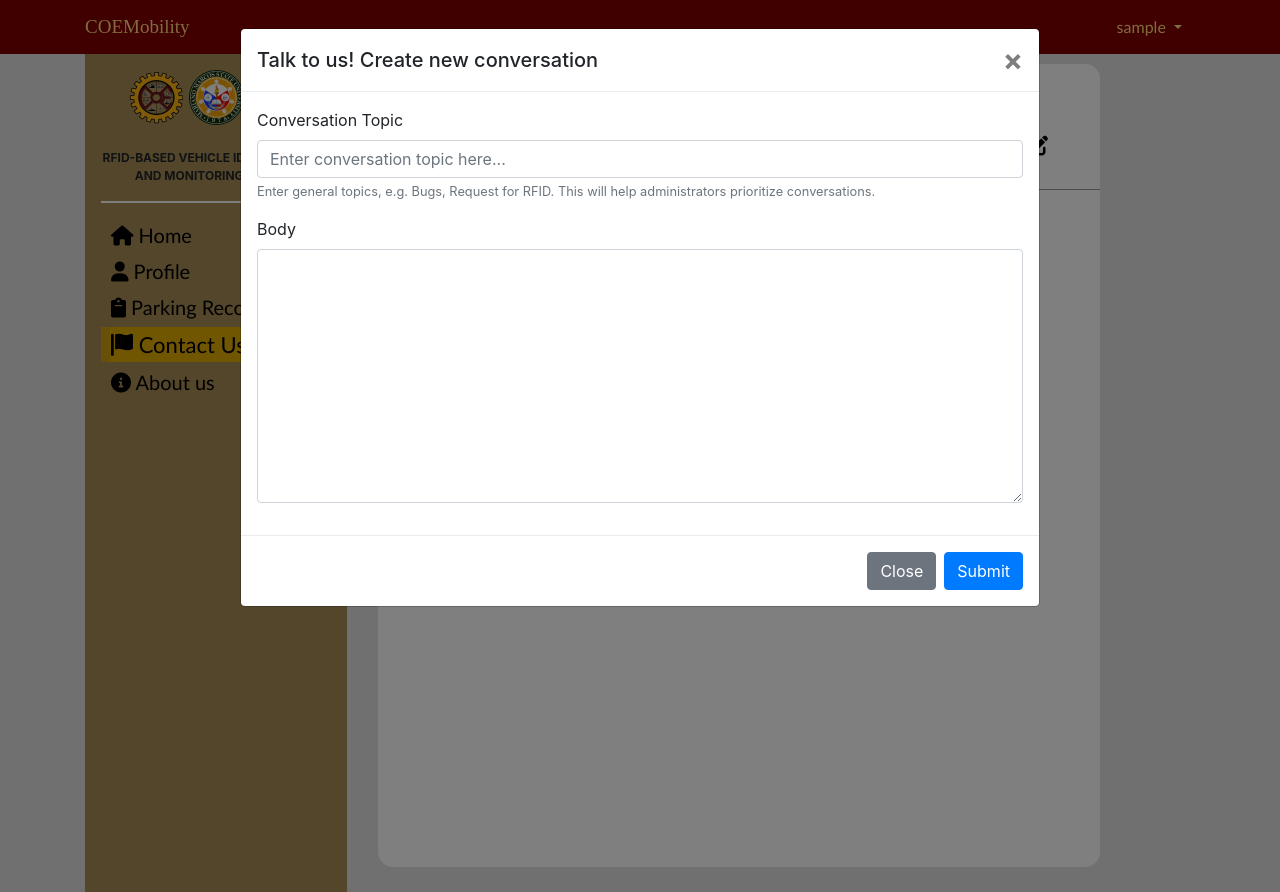
After one commit to IdentityZero/coemobility-webserver, a Django app: page /contact-us/ in a window 1280 px wide, after a click that opens the changed part. The commit adds this page. Run offline with Django 5.2, Linux system fonts and the light colour scheme; the visitor is signed in with stand-in values (Sample User, id 1).

Commit message:
Contact Us feature

```diff
--- a/parking_website/core/static/core/css/base.css
+++ b/parking_website/core/static/core/css/base.css
@@ -49,7 +49,7 @@ body{
     font-family: var(--secondary-font-family) !important;
 }
 
-nav{
+#navbar-topbar{
     height: 54px;
     width: 100%;
     background-color: var(--color-primary-main);
--- /dev/null
+++ b/parking_website/core/static/core/css/contactus.css
@@ -0,0 +1,100 @@
+#inbox-box {
+    margin-top:10px;
+    width:90%;
+    min-height: 90vh;
+    background-color: white;;
+    border-radius: 15px;
+}
+
+#inbox-header {
+    border-bottom: 1px solid #9c9999;
+    padding-bottom: 20px;
+}
+
+#inbox-header h2 {
+    font-weight:400;
+    font-family: Arial, Helvetica, sans-serif;
+}
+
+#search-box {
+    width: 85%;
+    background-color: #c9c9c9;
+    border-radius: 10px;
+    border: none;
+    padding-left: 10px;
+    padding:10px;
+}
+
+#inbox-header form button {
+    cursor: pointer;
+    border: none;
+    background-color: white;
+    font-size: 20px;
+}
+
+.mail-box {
+    padding:10px;
+}
+
+.mail-header button {
+    padding:0;
+    border:none;
+    background-color: white;
+    cursor: pointer;
+    outline: none;
+}
+
+.mail-body {
+    padding-left: 15px;
+    color: #858585;
+    border-bottom: 1px solid #9c9999;
+}
+
+.mail-content p {
+    white-space: nowrap;
+    overflow: hidden;
+    text-overflow: ellipsis;
+}
+
+.mail {
+    margin-bottom: 15px;
+}
+
+.pagination-navbar {
+    padding-bottom:5px;
+}
+
+.modal-dialog-scrollable{
+    overflow-y: initial !important
+}
+.modal-dialog-scrollable .modal-body{
+    height: 55vh;
+    overflow-y: auto;
+}
+
+#conversation-history {
+    height: 80%;
+}
+
+#reply-form {
+    display: flex;
+    align-items: center;
+    height: 15vh;
+    border: 1px solid rgba(133,133,133,0.5);
+}
+
+.conversation-message {
+    padding: 5px;
+    margin:0;
+    max-width: 70%;
+}
+
+.conversation-message p {
+    margin:0;
+}
+
+#conversation-container {
+    display: flex;
+    flex-direction: column-reverse;
+    justify-content: flex-start;
+}
--- /dev/null
+++ b/parking_website/core/static/core/js/contactus.js
@@ -0,0 +1,362 @@
+// Initialize
+// For design purpose only. To show indicator of where the user is. There are better ways!!!
+const linkDiv = document.querySelector('.link-set-items');
+const activeChild = linkDiv.querySelector('.active');
+if (activeChild) {
+    activeChild.classList.remove('active');
+}
+
+document.getElementById("contactUsLink-desktop").classList.add("active");
+document.getElementById("contactUsLink-mobile").classList.add("active");
+
+const id = document.getElementById("request-id").value;
+const conversationUrl = `http://localhost:8000/chats/conversations/?id=${id}`
+const mailBox = document.getElementById("mailbox");
+
+const newConversationButton = document.getElementById("newConversationButton");
+
+const mailPerPage = 7;
+const paginationBar = document.getElementById("pagination-bar");
+
+const readConversationModal = document.getElementById("readConversationModal")
+const conversationBlock = document.getElementById("conversation-history")
+const conversationTitle = document.getElementById("readConversationTitle")
+const replyButton = document.getElementById("reply-button")
+
+retrieveInboxForm(conversationUrl);
+// Ending of initialization
+
+// NEW CONVERSATION FORM
+document.getElementById("newConversationForm").addEventListener('submit', function(e) {
+    newConversationButton.disabled = true;
+    newConversationButton.textContent = "Submitting...";
+    e.preventDefault();
+
+    // Disable button
+
+    const url = 'http://localhost:8000/chats/new/';
+    const newTopic = document.getElementById("new-topic");
+    const newTopicBody = document.getElementById("new-topic-body");
+
+    const data = {
+        user: id,
+        topic: newTopic.value,
+        newtopicbody: newTopicBody.value
+    };
+
+    const options = {
+        method: 'POST', // HTTP method
+        headers: {
+          'Content-Type': 'application/json' // Specify the content type
+        },
+        body: JSON.stringify(data) // Convert data to JSON string
+    };
+
+    fetch(url, options)
+    .then(response => {
+        if (!response.ok) {
+        throw new Error('Network response was not ok ' + response.statusText);
+            alert("Cannot process events now! Try again later.");
+        }
+        setTimeout(function() {
+            newConversationButton.disabled = false;
+            newConversationButton.textContent = "Submit";
+        }, 1000);
+        return response.json(); // Parse the JSON response
+    })
+    .then(data => {
+        alert("Conversation created. Refresh your inbox!");
+        newTopic.value = "";
+        newTopicBody.value = "";
+        $('#newConversationModal').modal('hide');
+        retrieveInboxForm(`http://localhost:8000/chats/conversations/?id=${id}`);
+    })
+    .catch(error => {
+        console.error('Error:', error); // Handle any errors
+        alert("Cannot process events now! Try again later.");
+    });
+
+
+}
+)
+
+// Retrieve Inbox
+async function retrieveInboxForm(url) {
+
+    const data = await fetchData(url);
+
+    if ("error" in data) {
+        mailBox.innerHTML = ""
+        // Cannot retrieve conversations
+
+        let err_inbox_msg = document.createElement("h5");
+        err_inbox_msg.classList.add('text-center', 'text-muted');
+        err_inbox_msg.textContent = "Cannot retrieve messages. Please try again.";
+
+        let err_msg_box = document.createElement("div");
+        err_msg_box.appendChild(err_inbox_msg);
+
+        mailBox.appendChild(err_msg_box)
+
+        return
+    }
+
+    mailBox.innerHTML = ""; // Clear inbox
+    let mails = data['results'];
+
+    mails.forEach(mail => {
+        console.log(mail)
+        var m = createMail(mail['topic'], mail['latest_message'], mail['id'], mail['topic'])
+        mailBox.appendChild(m);
+    });
+
+    // Then paginate
+    var pages = Math.ceil(data['count']/mailPerPage);
+    paginationBar.innerHTML = "";
+
+    for (let i = 1; i<=pages; i++) {
+        var p = createPageNumber(i, conversationUrl+`&page=${i}`);
+        paginationBar.appendChild(p);
+    }
+
+}
+
+// Create a mail
+function createMail(topic, body, id, topic){
+    let newMail = document.createElement("div");
+    newMail.className = "mail";
+
+    // Header
+    let newMailHeader = document.createElement("div");
+    newMailHeader.className = "mail-header";
+
+    let headerButton = document.createElement("button");
+    headerButton.setAttribute("type", "button");
+    headerButton.setAttribute("data-toggle", "modal");
+    headerButton.setAttribute("data-target", "#readConversationModal");
+    headerButton.setAttribute("onclick", "openConversation('" + id + "','" + topic+"')")
+
+    let topicName = document.createElement("h5");
+    topicName.textContent = topic;
+
+    let conversationId = document.createElement("input")
+    conversationId.type="hidden";
+    conversationId.value = id
+
+    headerButton.appendChild(topicName);
+    newMailHeader.appendChild(headerButton);
+    newMailHeader.appendChild(conversationId)
+
+    // Body
+    let newMailBody = document.createElement("div");
+    newMailBody.className = "mail-body";
+    let mailContent = document.createElement("div")
+    mailContent.className = "mail-content"
+
+    let mailContentBody = document.createElement("p")
+    mailContentBody.textContent = body;
+
+    mailContent.appendChild(mailContentBody);
+    newMailBody.appendChild(mailContent);
+
+    newMail.appendChild(newMailHeader);
+    newMail.appendChild(newMailBody);
+
+    return newMail
+}
+
+// Create pagination bar
+function createPageNumber(number, conversationUrl) {
+    let page = document.createElement("li");
+    page.className = "page-item";
+
+    let button = document.createElement("button");
+    button.className = "page-link";
+    button.textContent = number;
+
+    button.setAttribute("onclick", "retrieveInboxForm('" + conversationUrl + "')")
+
+    page.appendChild(button);
+
+    return page
+}
+
+// Make a get request
+async function fetchData(url) {
+    try {
+        // Options for the fetch request
+        const options = {
+            method: 'GET', // Specifies that the request is a GET request
+            headers: {
+                'Content-Type': 'application/json' // Sets the content type to JSON
+            }
+        };
+
+        const response = await fetch(url, options);
+
+        if (!response.ok) {
+            throw new Error('Network response was not ok ' + response.statusText);
+        }
+
+        const data = await response.json();
+        return data;
+
+    } catch (err) {
+        return {
+            error:err.message
+        }
+    }
+}
+
+async function openConversation(conversation_id, topic) {
+    let row = conversationBlock.children[0].children[0];
+    row.innerHTML = ""
+    conversationTitle.innerText = topic;
+
+    // For sending replies
+    var form = document.getElementById('reply-form');
+    form.addEventListener('submit', function(e){
+        e.preventDefault();
+        replyButton.disabled = true;
+        replyButton.innerText = "Sending...";
+
+        // Get reply
+        const reply = document.getElementById("reply-msg");
+        let body_msg = reply.value;
+        const url = 'http://localhost:8000/chats/conversations/messages/create/';
+
+        const data = {
+            body: body_msg,
+            sender: id,
+            conversation: conversation_id
+        };
+
+        reply.value = ""
+
+        const options = {
+            method: 'POST', // HTTP method
+            headers: {
+              'Content-Type': 'application/json' // Specify the content type
+            },
+            body: JSON.stringify(data) // Convert data to JSON string
+        };
+
+        fetch(url, options)
+        .then(response => {
+            if (!response.ok) {
+            throw new Error('Network response was not ok ' + response.statusText);
+                alert("Cannot process events now! Try again later.");
+            }
+
+            return response.json(); // Parse the JSON response
+        })
+        .then(data => {
+            console.log(data)
+            // Post it now
+            let msg = myMessage(data['body'], data['created_at'])
+            row.prepend(msg)
+
+        })
+        .catch(error => {
+            console.error('Error:', error); // Handle any errors
+            let error_msg = myMessage("Connect process events now! Try again later.")
+            row.prepend(error_msg)
+            alert("Cannot process events now! Try again later.");
+        });
+
+        setTimeout(function() {
+            replyButton.disabled = false;
+            replyButton.innerText = "Reply";
+        }, 1000);
+
+
+    })
+
+    // Set the chat history
+    let url = `http://localhost:8000/chats/conversations/messages/${conversation_id}/`
+    const data = await fetchData(url);
+    const results = data['results']
+
+    results.forEach(result =>{
+        // Check owner
+        var msg;
+        if (result['sender'] == id) {
+            msg = myMessage(result['body'], result['created_at']);
+        } else {
+            msg = otherMessage(result['body'], result['created_at']);
+        }
+
+        row.append(msg);
+    });
+
+    scrollToBottom();
+}
+
+// Template for messages sent by user
+function myMessage(message, datetime) {
+    let msg_block = document.createElement("div");
+    msg_block.classList.add('col-12', 'mt-1', 'mb-1', 'd-flex', 'justify-content-end')
+
+    let msg_container = document.createElement("div");
+    msg_container.classList.add('alert', 'alert-success', 'text-end', 'conversation-message');
+    msg_container.setAttribute('role', "alert");
+
+    let msg = document.createElement("p");
+    msg.textContent = message;
+
+    let dt = document.createElement("p");
+    dt.classList.add('small', 'text-muted')
+    dt.textContent = convertDateTime(datetime)
+
+    msg_container.appendChild(msg)
+    msg_container.appendChild(dt)
+    msg_block.appendChild(msg_container);
+
+    return msg_block
+}
+
+// Template for messages sent by Others
+function otherMessage(message,datetime) {
+    let msg_block = document.createElement("div");
+    msg_block.classList.add('col-12', 'mt-1', 'mb-1')
+
+    let msg_container = document.createElement("div");
+    msg_container.classList.add('alert', 'alert-dark', 'conversation-message');
+    msg_container.setAttribute('role', "alert");
+
+    let msg = document.createElement("p");
+    msg.textContent = message;
+
+    let dt = document.createElement("p");
+    dt.classList.add('small', 'text-muted')
+    dt.textContent = convertDateTime(datetime)
+
+    msg_container.appendChild(msg)
+    msg_container.appendChild(dt)
+    msg_block.appendChild(msg_container);
+
+    return msg_block
+}
+
+function convertDateTime(date) {
+    const dt = new Date(date);
+    const options = {
+        year: 'numeric',
+        month: 'long',
+        day: 'numeric',
+        hour: '2-digit',
+        minute: '2-digit',
+        second: '2-digit',
+        hour12: true
+    };
+
+    return dt.toLocaleString('en-US', options);
+
+}
+
+function scrollToBottom() {
+    const modalElement = document.getElementById("readConversationModal");
+    const modalBody = modalElement.querySelector('.modal-body');
+
+    modalBody.scrollTop = modalBody.scrollHeight;
+}
--- a/parking_website/core/static/core/js/home.js
+++ b/parking_website/core/static/core/js/home.js
@@ -9,7 +9,6 @@ document.getElementById("homeLink-mobile").classList.add("active")
 
 // const dataServerDomainName = 'http://localhost'
 const dataServerDomainName = document.getElementById("data-server-url").value
-console.log(dataServerDomainName)
 
 async function fetchData(url, maxRetries = 3, retryDelay = 1000) {
     for (let retry = 0; retry < maxRetries; retry++) {
@@ -102,7 +101,6 @@ function setCoveredParkingSpace(area, area_id, state){
 }
 
 const parkingStatusURL = `${dataServerDomainName}/webapi/parking/status/`;
-console.log(parkingStatusURL);
 (async () => {
     const data = await fetchData(parkingStatusURL);
     if (data) {
@@ -124,6 +122,7 @@ const coveredParkingStatusAreasURL = `${dataServerDomainName}/api/covered_parkin
 const coveredParkingStatusURL = `${dataServerDomainName}/api/covered_parking/`;
 (async() =>{
     const areaNames = await fetchData(coveredParkingStatusAreasURL)
+    console.log(areaNames)
     areaNames.forEach(areaName =>{
         var parkingAreaContainer = document.getElementById(areaName.area_name)
         parkingAreaContainer.querySelector('h5[name="title"]').innerHTML = areaName.area_name
--- a/parking_website/core/templates/core/base.html
+++ b/parking_website/core/templates/core/base.html
@@ -23,7 +23,7 @@
 
 <body>
     <header>
-        <nav>
+        <nav id="navbar-topbar">
             <div id="desktop-topbar" class="topbar container">
                 <div class="topbar-content company-name">
                     COEMobility
@@ -82,7 +82,7 @@
                                     <button id="homeLink-mobile"><a href="{% url 'home' %}"> <i class="fa-solid fa-house"></i> Home</a></button>
                                     <button id="profileLink-mobile" ><a href="{% url 'profile' %}"> <i class="fa-solid fa-user"></i> Profile</a></button>
                                     <button id="recordsLink-mobile"><a href="{% url 'records' %}"> <i class="fa-solid fa-clipboard"></i> Parking Records</a></button>
-                                    <button> <i class="fa-solid fa-flag"></i> Contact Us</button>
+                                    <button id="contactUsLink-mobile"><a href="{% url 'contact-us' %}"><i class="fa-solid fa-flag"></i> Contact Us</a></button>
                                     <button id="aboutUsLink-mobile"><a href="{% url 'about-us' %}"> <i class="fa-solid fa-circle-info"></i> About us</a></button>
                                 </div>
                             </div>
@@ -142,7 +142,7 @@
                                     <button id="homeLink-desktop"><a href="{% url 'home' %}"> <i class="fa-solid fa-house"></i> Home</a></button>
                                     <button id="profileLink-desktop" ><a href="{% url 'profile' %}"> <i class="fa-solid fa-user"></i> Profile</a></button>
                                     <button id="recordsLink-desktop"><a href="{% url 'records' %}"> <i class="fa-solid fa-clipboard"></i> Parking Records</a></button>
-                                    <button> <i class="fa-solid fa-flag"></i> Contact Us</button>
+                                    <button id="contactUsLink-desktop"><a href="{% url 'contact-us' %}"><i class="fa-solid fa-flag"></i> Contact Us</a></button>
                                     <button id="aboutUsLink-desktop"><a href="{% url 'about-us' %}"> <i class="fa-solid fa-circle-info"></i> About us</a></button>
                                 </div>
                             </div>
--- /dev/null
+++ b/parking_website/core/templates/core/contactus.html
@@ -0,0 +1,134 @@
+<!-- Make sure the base is from the 'core' -->
+{% extends 'core/base.html' %}
+{% load static %}
+
+{% block additionalLinks %}
+<link rel="stylesheet" href="{% static 'core/css/contactus.css' %}">
+{% endblock %}
+
+{% block title %}Contact Us{% endblock %}
+
+{% block content %}
+
+<div class="container">
+
+    <div id="inbox-box">
+        <div id="inbox-header">
+            <div class="col" style="padding-top: 15px;">
+                <h2>Inbox</h2>
+            </div>
+
+            <div class="col">
+                <form method="GET">
+                    <input type="text" placeholder="Search inbox here..." id="search-box">
+                    <button type="submit"><i class="fa-solid fa-magnifying-glass"></i></button>
+                    <button type="button" data-toggle="modal" data-target="#newConversationModal">
+                        <i class="fa-solid fa-pen-to-square"></i>
+                    </button>
+                </form>
+            </div>
+        </div>
+
+        <div id="inbox-body">
+            <div class="mail-box" id="mailbox">
+
+                <div>
+                    <h5 class="text-center text-muted">Retrieving messages. Please wait!</h5>
+                </div>
+
+            </div>
+        </div>
+
+        <nav class="pagination-navbar">
+            <ul class="pagination justify-content-center" id="pagination-bar">
+            </ul>
+        </nav>
+
+    </div>
+
+</div>
+
+<!-- Create new contact us Modal -->
+<div class="modal fade" id="newConversationModal" data-backdrop="static" data-keyboard="false" tabindex="-1" aria-labelledby="newConversationModalLabel" aria-hidden="true">
+    <div class="modal-dialog modal-lg">
+        <div class="modal-content">
+            <div class="modal-header">
+                <h5 class="modal-title" id="staticBackdropLabel">Talk to us! Create new conversation</h5>
+                <button type="button" class="close" data-dismiss="modal" aria-label="Close">
+                <span aria-hidden="true">&times;</span>
+                </button>
+            </div>
+
+            <form id="newConversationForm">
+
+                <div class="modal-body">
+                    <input id="request-id" type="hidden" value="{{ user.id }}">
+
+                    <div class="form-group">
+                        <label for="new-topic">Conversation Topic</label>
+                        <input required type="text" id="new-topic" placeholder="Enter conversation topic here..." class="form-control" aria-describedby="topicHelp">
+                        <small id="topicHelp" class="form-text text-muted">Enter general topics, e.g. Bugs, Request for RFID. This will help administrators prioritize conversations.</small>
+                    </div>
+
+                    <div class="form-group">
+                        <label for="new-topic-body">Body</label>
+                        <textarea required class="form-control" id="new-topic-body" rows="10"></textarea>
+                    </div>
+
+
+                </div>
+                <div class="modal-footer">
+                    <button type="button" class="btn btn-secondary" data-dismiss="modal">Close</button>
+                    <button type="submit" id="newConversationButton" class="btn btn-primary">Submit</button>
+                </div>
+
+            </form>
+        </div>
+    </div>
+</div>
+
+
+<!-- Read conversation Modal -->
+<div class="modal fade" id="readConversationModal" data-backdrop="static" data-keyboard="false" tabindex="-1" aria-labelledby="readConversationModalLabel" aria-hidden="true">
+    <div class="modal-dialog modal-lg modal-dialog-scrollable">
+        <div class="modal-content">
+            <div class="modal-header">
+                <h5 class="modal-title" id="readConversationTitle">Topic Name</h5>
+                <button type="button" class="close" data-dismiss="modal" aria-label="Close">
+                <span aria-hidden="true">&times;</span>
+                </button>
+            </div>
+
+            <div class="modal-body" id="conversation-body">
+                <div id="conversation-history">
+                    <div class="container">
+                        <div class="row" id="conversation-container">
+
+                        </div>
+                    </div>
+                </div>
+
+            </div>
+            <form id="reply-form">
+                <div class="col-10">
+                    <textarea required class="form-control" id="reply-msg" rows="3" cols="50" style="resize: none;"></textarea>
+                </div>
+                <div class="col-2">
+                    <button type="submit" id="reply-button" class="btn btn-primary">Reply</button>
+                </div>
+            </form>
+            <div class="modal-footer">
+                <button type="button" class="btn btn-secondary" data-dismiss="modal">Close</button>
+            </div>
+
+        </div>
+    </div>
+</div>
+
+
+{% endblock %}
+
+
+{% block additionalScript %}
+<script src="{% static 'core/js/contactus.js' %}"></script>
+{% endblock%}
--- a/parking_website/core/urls.py
+++ b/parking_website/core/urls.py
@@ -7,4 +7,5 @@ urlpatterns = [
     path("profile/", views.ProfileView.as_view(), name='profile'),
     path("records/", views.records, name='records'),
     path("about/", views.aboutUs, name="about-us"),
+    path("contact-us/", views.contactUs, name="contact-us"),
 ]
--- a/parking_website/core/views.py
+++ b/parking_website/core/views.py
@@ -1,4 +1,5 @@
 from django.contrib.auth.mixins import LoginRequiredMixin
+from django.contrib.auth.decorators import login_required
 from django.conf import settings
 from django.http import HttpResponse
 from django.shortcuts import render,redirect
@@ -116,6 +117,7 @@ class ProfileView(LoginRequiredMixin,TemplateView):
 
         return redirect('profile')
 
+@login_required
 def records(request):
     context = {
         'THUMBNAIL_BUCKET_URL' : settings.THUMBNAIL_BUCKET_URL
@@ -127,3 +129,10 @@ def aboutUs(request):
         'THUMBNAIL_BUCKET_URL':settings.THUMBNAIL_BUCKET_URL
     }
     return render(request,'core/aboutus.html', context)
+
+@login_required
+def contactUs(request):
+    context = {
+        'THUMBNAIL_BUCKET_URL':settings.THUMBNAIL_BUCKET_URL
+    }
+    return render(request,'core/contactus.html', context)
--- a/parking_website/parking_website/settings/base.py
+++ b/parking_website/parking_website/settings/base.py
@@ -122,6 +122,7 @@ DEFAULT_AUTO_FIELD = "django.db.models.BigAutoField"
 
 LOGIN_REDIRECT_URL = 'home'
 LOGOUT_REDIRECT_URL = 'login'
+LOGIN_URL = '/login/'
 
 AUTH_USER_MODEL = 'Users.AuthUser'
 
```
